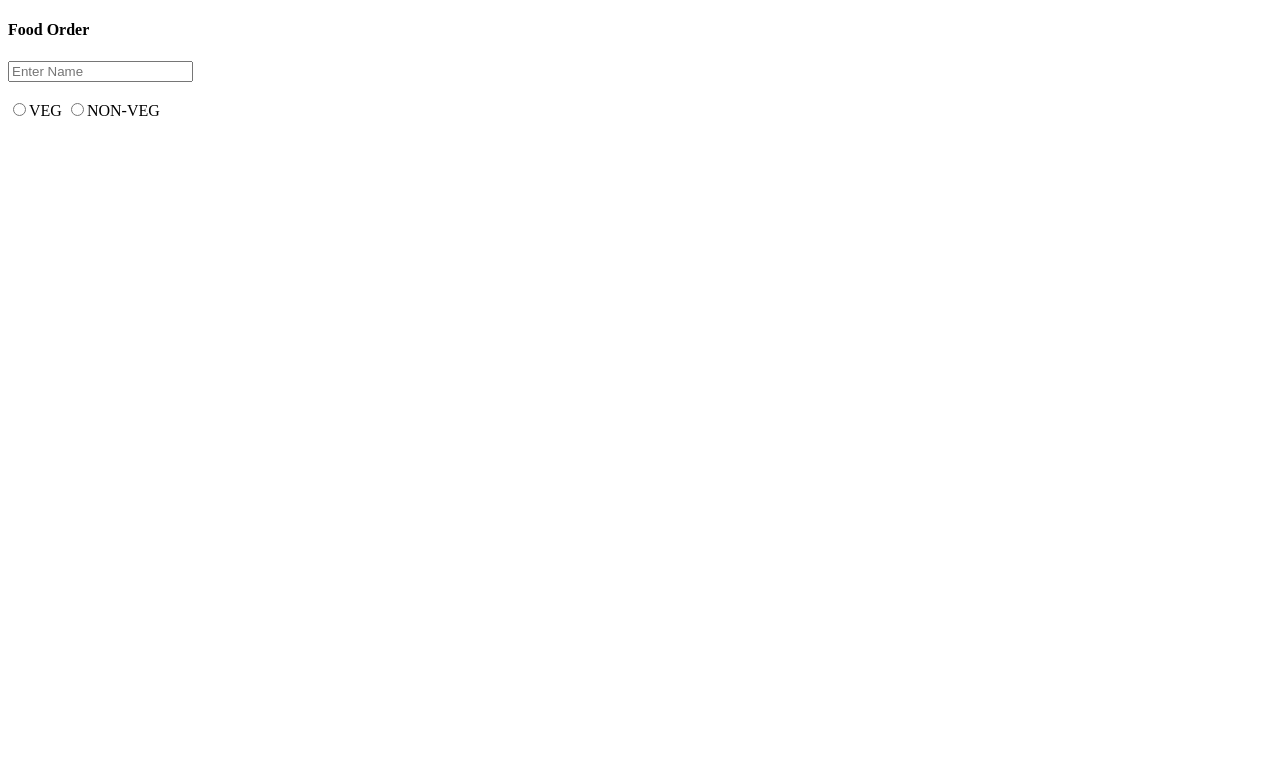
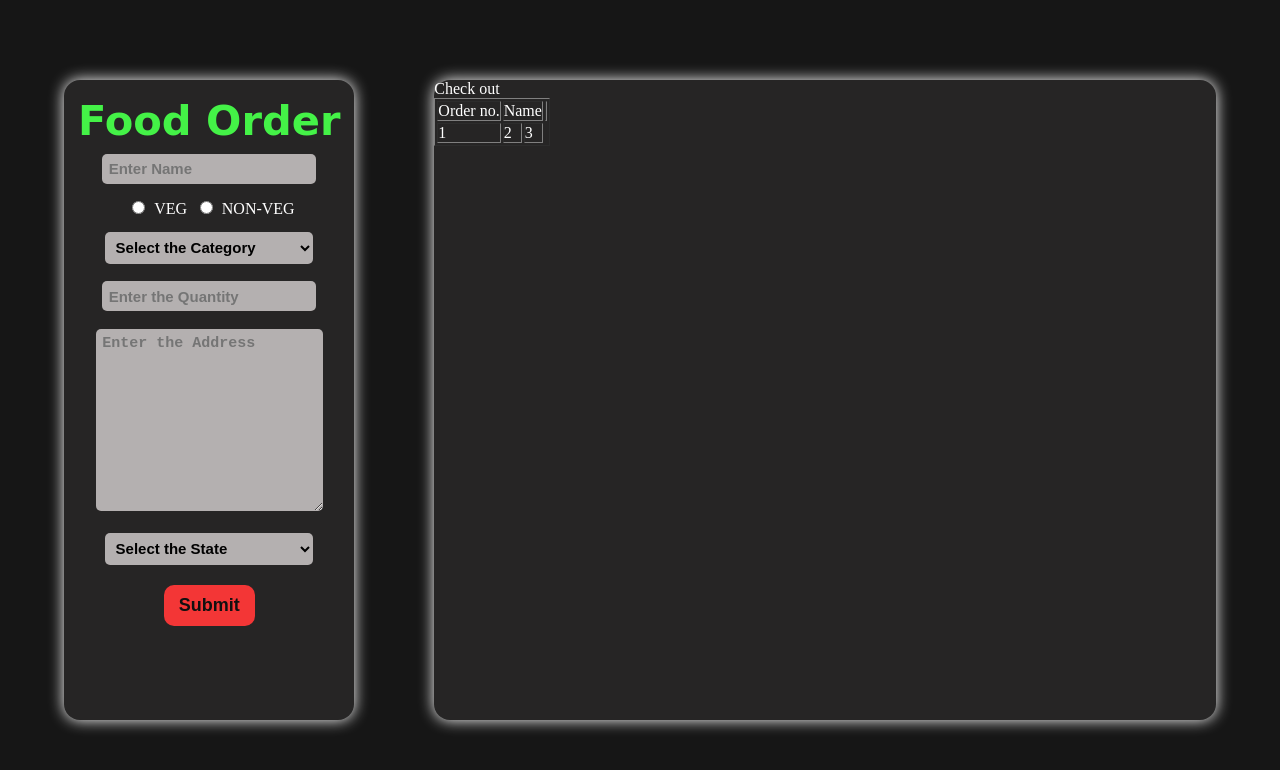
Before and after one commit to AmithN68/foodapplicationinjs, a plain HTML site: page index.html in a window 1280 px wide. Drawn offline with Linux system fonts and the light colour scheme.

Commit message:
new code

```diff
--- a/app.css
+++ b/app.css
@@ -0,0 +1,70 @@
+*{
+    box-sizing: border-box;
+    margin: 0;
+    padding: 0;
+}
+
+#mainsection{
+    width: 100%;
+    background-color: rgb(22, 22, 22);
+}
+
+#mainarticle{
+    width: 90%;
+    height: 100vh;
+    margin: 0 auto;
+    gap: 5rem;
+    display: flex;
+    /* justify-content: center; */
+    align-items: center;
+}
+form input,select,textarea{
+    font-size: 15px;
+    font-weight: 600;
+    border-radius: 5px;
+    padding: 0.4rem;
+    margin: 0.55rem;
+    border: none;
+    background-color: rgb(180, 176, 176);
+    color: rgb(1, 1, 1);
+}
+form select{
+    width: 13rem;
+}
+
+button{
+    padding: 10px 15px;
+    margin: 0.7rem;
+    background-color: rgb(243, 54, 54);
+    color: rgb(17, 16, 16);
+    font-weight: bold;
+    font-size: 18px;
+    border: none;
+    border-radius: 10px;
+}
+
+.aside1 h1{
+    margin-top: 1rem;
+    font-size: 2.6rem;
+    /* text-shadow: 3px 3px 5px; */
+    color: rgb(68, 242, 71);
+    font-family: cursive;
+}
+#mainarticle .aside1{
+    flex-basis: 26%;
+    height: 80vh;
+    box-shadow: 0px 0px 15px 0px white;
+    text-align: center;
+    /* align-items: center; */
+    border-radius: 1rem;
+    background-color: rgb(38, 37, 37);
+    color: white;
+}
+#mainarticle .aside2{
+    flex-basis: 70%;
+    height: 80vh;
+    border-radius: 1rem;
+    color: white;
+    box-shadow: 0px 0px 15px 0px white;
+    background-color: rgb(38, 37, 37);
+}
--- a/index.html
+++ b/index.html
@@ -5,18 +5,69 @@
     <meta http-equiv="X-UA-Compatible" content="IE=edge">
     <meta name="viewport" content="width=device-width, initial-scale=1.0">
     <title>FOOD COURT</title>
+    <link rel="stylesheet" href="./app.css">
+    <script src="./index.js" defer></script>
 </head>
 <body>
-    <section>
-        <article>
-            <aside>
+    <section id="mainsection">
+        <article id="mainarticle">
+            <aside class="aside1">
                 <h1>Food Order</h1>
                 <form action="">
-                    <input type="text" placeholder="Enter Name">
-                    <br><br>
-                    <input type="radio" name="veg" id="veg">VEG
-                    <input type="radio" name="veg" id="veg">NON-VEG
+                    <div>
+                        <input type="text" placeholder="Enter Name">
+                    </div>
+
+                    <div>
+                        <input type="radio" name="veg" id="veg">VEG
+                        <input type="radio" name="veg" id="veg">NON-VEG
+                    </div>
+
+                    <div>
+                        <select name="" id="">
+                            <option value="">Select the Category</option>
+                            <option value="veg">VEG</option>
+                            <option value="non-veg">NON-VEG</option>
+                        </select>
+                    </div>
+                    <div>
+                        <input type="number" id="quantity" placeholder="Enter the Quantity">
+                    </div>
+
+                    <div>
+                        <textarea name="address" placeholder="Enter the Address" id="address" cols="22" rows="10"></textarea>
+                    </div>
+
+                    <div>
+                        <select name="state" id="state">
+                            <option value="">Select the State</option>
+                            <option value="karnataka">karnataka</option>
+                            <option value="bangalore">Bangalore</option>
+                            <option value="hassan">Hassan</option>
+                        </select>
+                    </div>
+
+                    <div>
+                        <button type="submit">Submit</button>
+                    </div>
+
                 </form>
+            </aside>
+            <aside class="aside2">
+                <caption>Check out</caption>
+                    <table border>
+                        <tr>
+                            <td>Order no.</td>
+                            <td colspan="2">Name</td>
+                            <td></td>
+                        </tr>
+                        <tr>
+                            <td>1</td>
+                            <td>2</td>
+                            <td>3</td>
+
+                        </tr>
+                    </table>
             </aside>
         </article>
     </section>
```
